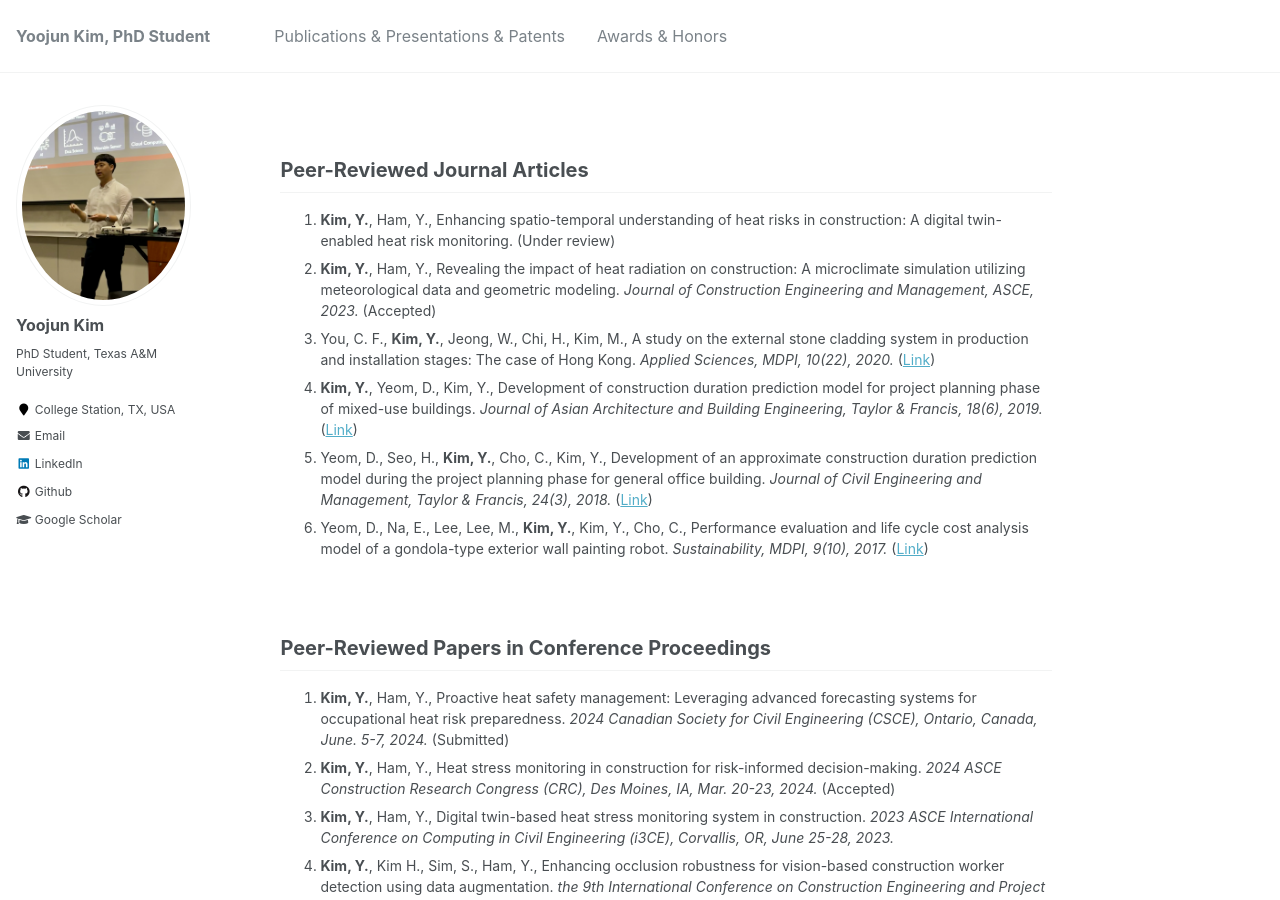
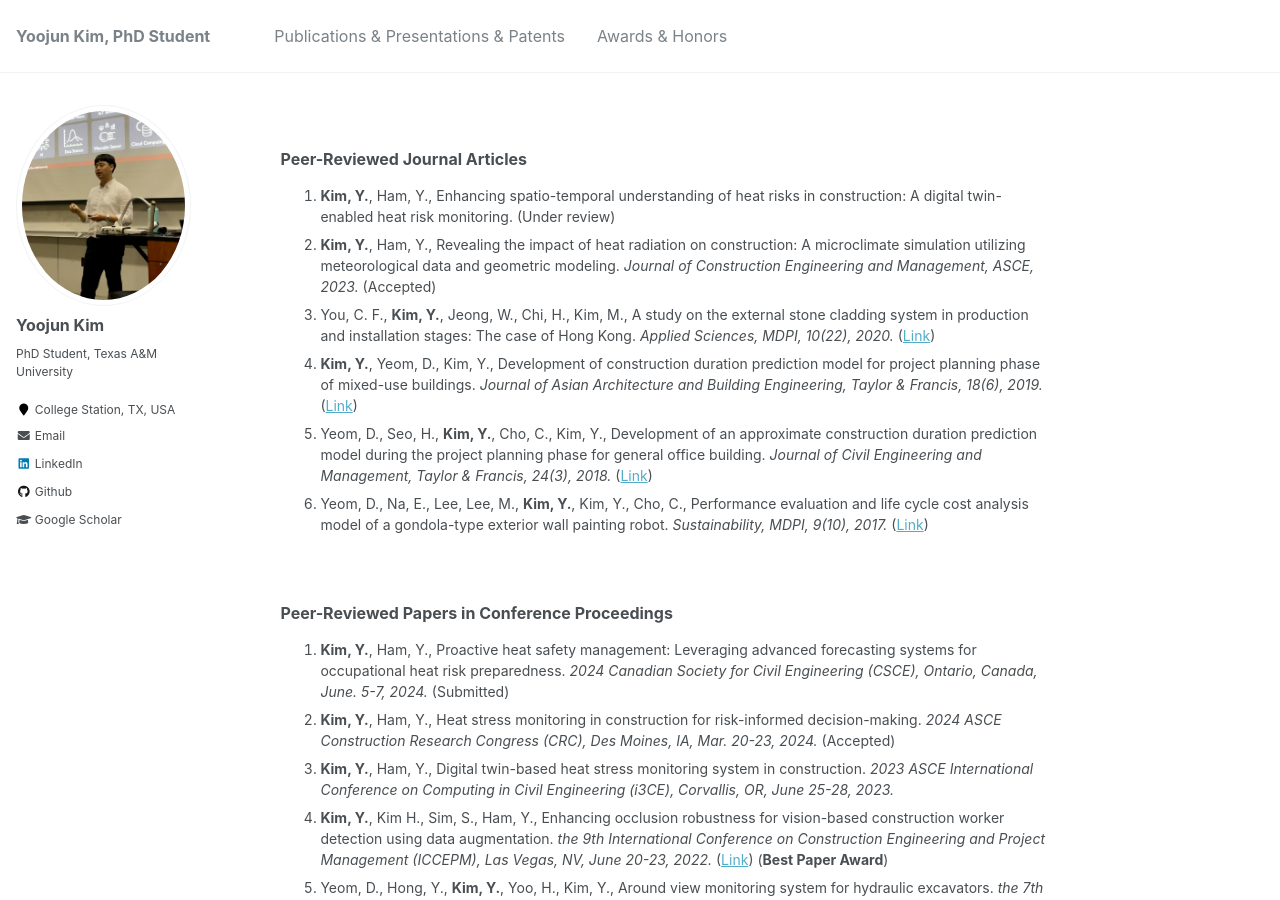
Before and after one commit to yoojunT/yoojunT.github.io, a Jekyll site: the page built from _pages/publications.md, in a window 1280 px wide and 900 px high. Built offline with Jekyll 4.4.1, drawn with Linux system fonts in a browser that asks for light colours.

```diff
--- a/_pages/publications.md
+++ b/_pages/publications.md
@@ -3,7 +3,7 @@ title: ""
 permalink: /publications/
 author_profile: true
 ---
-<h2 id="Article">Peer-Reviewed Journal Articles</h2>
+<h3 id="Article">Peer-Reviewed Journal Articles</h3>
 
 1. **Kim, Y.**, Ham, Y., Enhancing spatio-temporal understanding of heat risks in construction: A digital twin-enabled heat risk monitoring. (Under review)
 1. **Kim, Y.**, Ham, Y., Revealing the impact of heat radiation on construction: A microclimate simulation utilizing meteorological data and geometric modeling. *Journal of Construction Engineering and Management, ASCE, 2023.* (Accepted)
@@ -14,7 +14,7 @@ author_profile: true
 
 <br />
 
-<h2 id="Conference">Peer-Reviewed Papers in Conference Proceedings</h2>
+<h3 id="Conference">Peer-Reviewed Papers in Conference Proceedings</h3>
 
 1. **Kim, Y.**, Ham, Y., Proactive heat safety management: Leveraging advanced forecasting systems for occupational heat risk preparedness. *2024 Canadian Society for Civil Engineering (CSCE), Ontario, Canada, June. 5-7, 2024.* (Submitted)
 1. **Kim, Y.**, Ham, Y., Heat stress monitoring in construction for risk-informed decision-making. *2024 ASCE Construction Research Congress (CRC), Des Moines, IA, Mar. 20-23, 2024.* (Accepted)
@@ -25,7 +25,7 @@ author_profile: true
 
 <br />
 
-<h2 id="Presentation">Professional Presentations & Showcases</h2>
+<h3 id="Presentation">Professional Presentations & Showcases</h3>
 
 1. **Poster Presenter**, “Working in Heat: Personalized Heat Risk Monitoring to Enhance Workplace Safety”, *2024 ASCE Construction Research Congress (CRC), Des Moines, IA, Mar. 20-23, 2024.* (Accepted)
 1. **Presenter**, “Digital Twin for Safer and Heat-Resilient Construction”, *TED Talks – Health, School of Architecture (SOA) Showcase, Texas A&M University, College Station, TX, Oct. 5, 2023.*
@@ -37,7 +37,7 @@ author_profile: true
 
 <br />
 
-<h2 id="Patents">Registered Patents</h2>
+<h3 id="Patents">Registered Patents</h3>
 
 1. Concrete pile head cutting apparatus, Korea Patent (#10-2126262), 2020
 1. Steel pile head fixing and cutting apparatus, Korea Patent (#10-2106021), 2020
```
